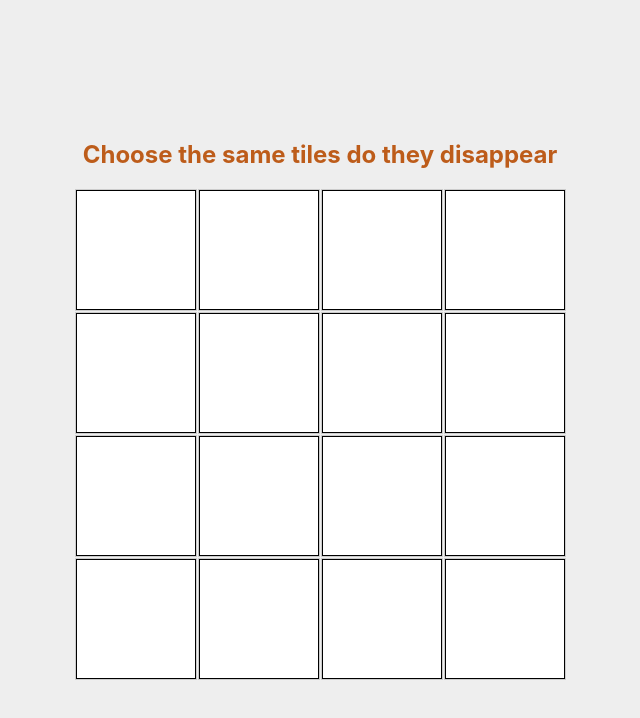
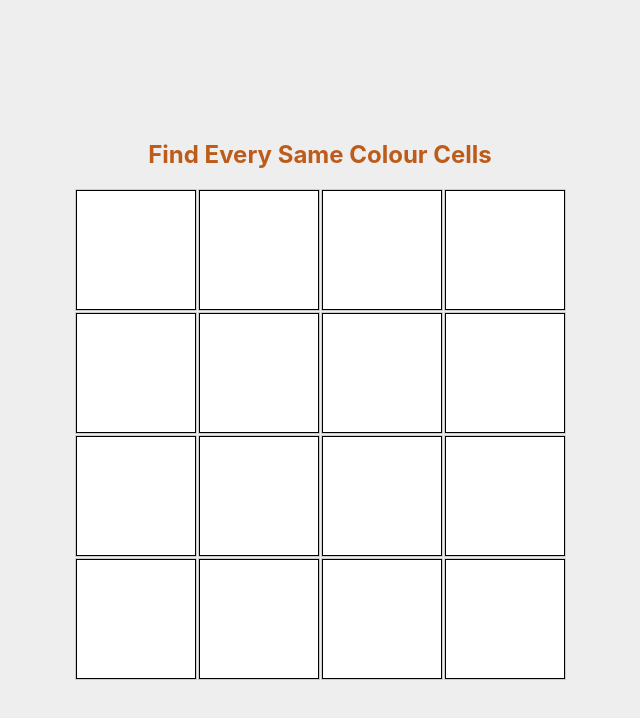
Before and after one commit to leonbohdan/react-app-tiles-game, a React (Create React App) app: page / in a window 1280 px wide. Shown: the top 718 px of the page, without its empty margins (320-960 px from the left). Built offline with nearby package versions, Linux system fonts and the light colour scheme.

Commit message:
README was changed and bugs were fixed

```diff
--- a/src/App.jsx
+++ b/src/App.jsx
@@ -18,7 +18,7 @@ function App() {
             className="App__heading"
             style={{ color: `${headingColor}` }}
           >
-            Choose the same tiles do they disappear
+            Find Every Same Colour Cells
           </h2>
           <Field />
         </>
--- a/src/components/Field/Field.jsx
+++ b/src/components/Field/Field.jsx
@@ -37,6 +37,10 @@ export const Field = () => {
   }, [twoChoosenTiles, dispatch]);
 
   const clickHandler = ({ id, color }) => {
+    if (twoChoosenTiles.length === 2) {
+      return;
+    }
+
     dispatch({ type: 'toggle', payload: id });
 
     dispatch({ type: 'addColor', payload: { id, color } });
--- a/src/store/StateContext.jsx
+++ b/src/store/StateContext.jsx
@@ -45,7 +45,7 @@ const reducer = (state, action) => {
 
           return {
             ...tile,
-            toggle: !tile.toggle,
+            toggle: false,
           }
         })
       }
--- a/src/store/randomColors.js
+++ b/src/store/randomColors.js
@@ -14,7 +14,8 @@ export function shuffle(array) {
 }
 
 export const areEqual = (arr) => {
-  return arr[0].color === arr[1].color;
+  return (arr[0].color === arr[1].color)
+    && (arr[0].id !== arr[1].id);
 };
 
 export const headingColor = getRandomRgb();
```
Also changed, not shown: 1 other file (tests, documents, lock files or other folders).
